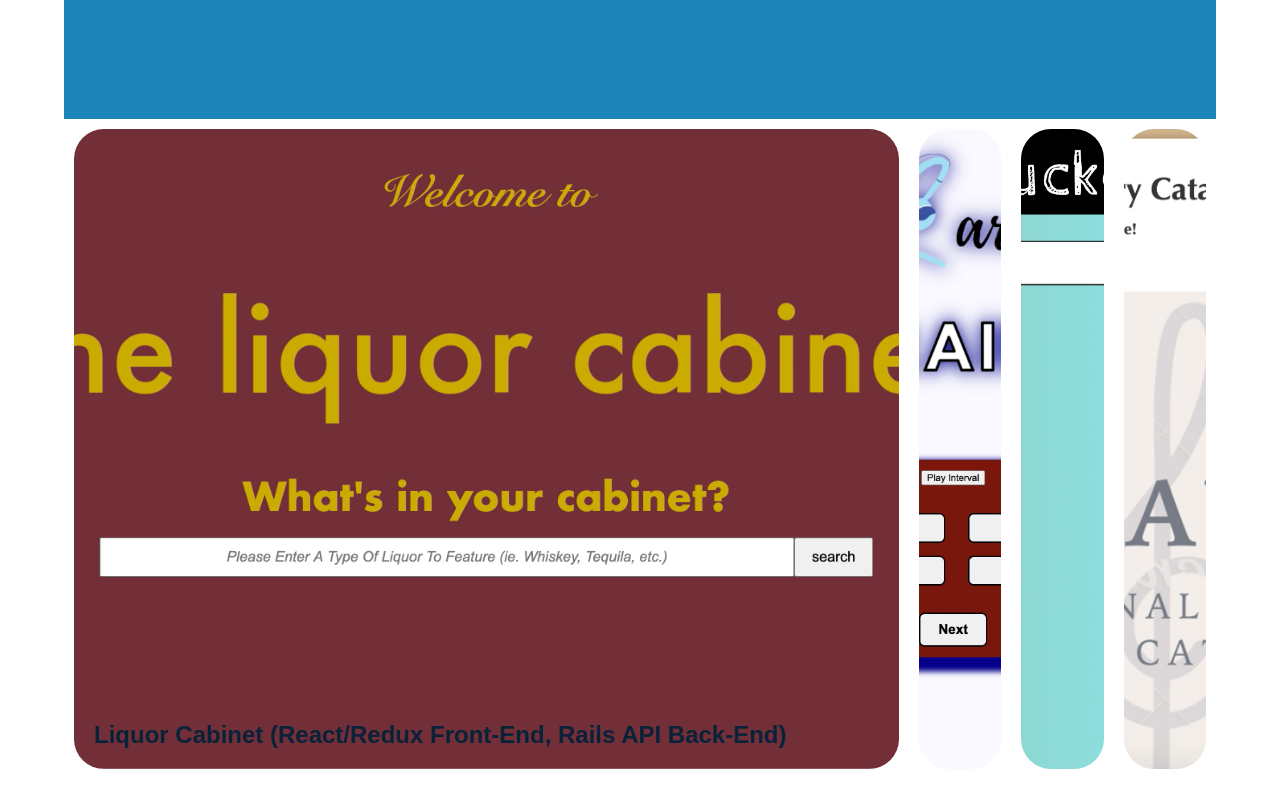
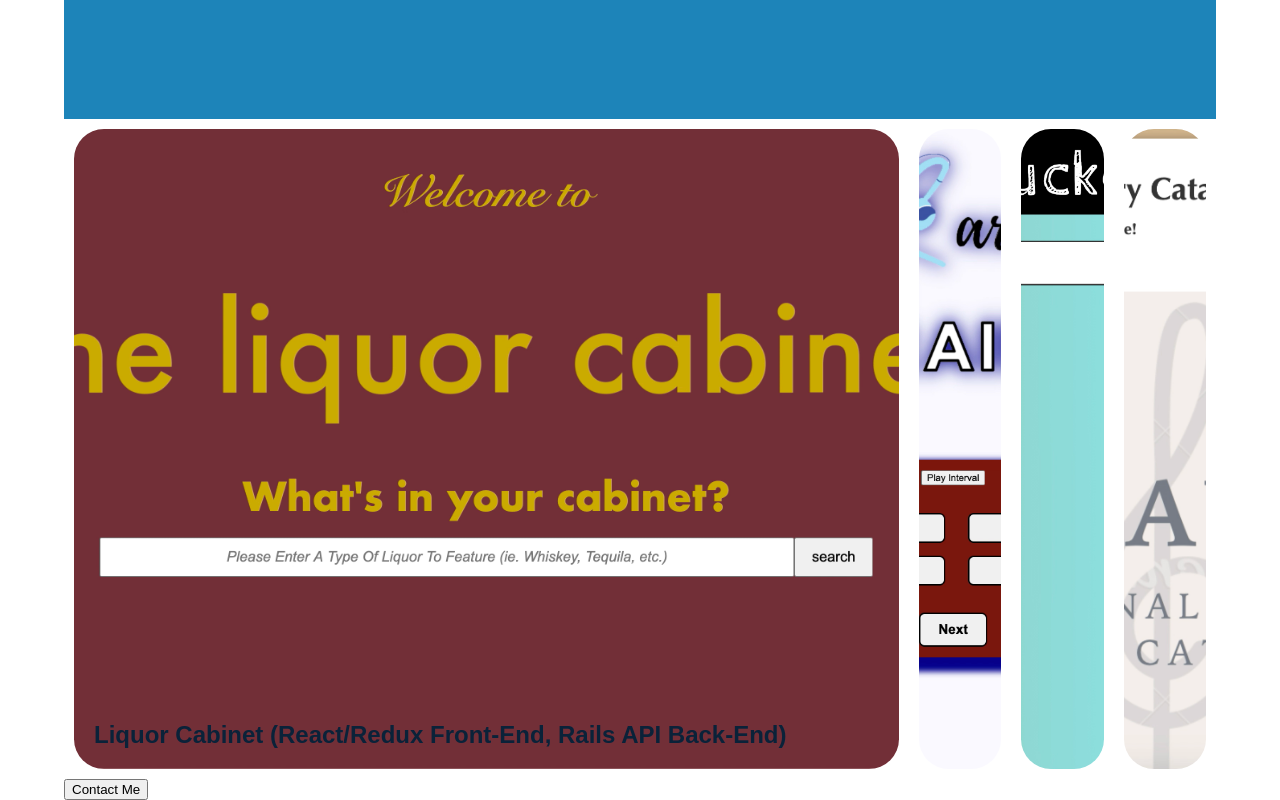
Before and after one commit to maxjacobzander/portfolio, a React (Create React App) app: page / in a window 1280 px wide. Shown: the part 785-1585 px from the top of the page. Before the commit the page ends 1564 px from the top, so only its background shows below. Built offline with nearby package versions, Linux system fonts and the light colour scheme.

Commit message:
Created a Contact button with mailto

```diff
--- a/src/App.js
+++ b/src/App.js
@@ -5,6 +5,7 @@ import About from './components/About';
 import Resume from './components/Resume';
 import Home from './containers/Home';
 import Projects from './components/Projects';
+import Contact from './components/Contact';
 // import './App.css';
 import './style.css';
 
@@ -19,6 +20,7 @@ class App extends Component {
             <Route exact path="/about" component={About} />
             <Route exact path="/resume" component={Resume} />
             <Route exact path="/projects" component={Projects} />
+            <Route exact path="/contact" component={Contact} />
           </Switch>
         </div>
       </Router>
--- a/src/components/Contact.js
+++ b/src/components/Contact.js
@@ -1,3 +1,19 @@
-import React from "react";
+import React, { Component } from 'react';
+
+class Contact extends Component {
+
+    handleClick() {
+        window.location.href = "mailto:maxjacobzander@gmail.com";
+    }
+
+    render() {
+        return (
+            <div>
+
+                <button id="contact-button" onClick={this.handleClick}>Contact Me</button>
+            </div>
+        );
+    }
+}
 
 export default Contact;
--- a/src/containers/Home.js
+++ b/src/containers/Home.js
@@ -3,6 +3,7 @@ import Landing from '../components/Title';
 import About from '../components/About';
 import Resume from '../components/Resume';
 import Projects from '../components/Projects';
+import Contact from '../components/Contact';
 
 class Home extends Component {
     render() {
@@ -12,6 +13,7 @@ class Home extends Component {
                 <About />
                 <Resume />
                 <Projects />
+                <Contact />
             </div>
         );
     }
```
